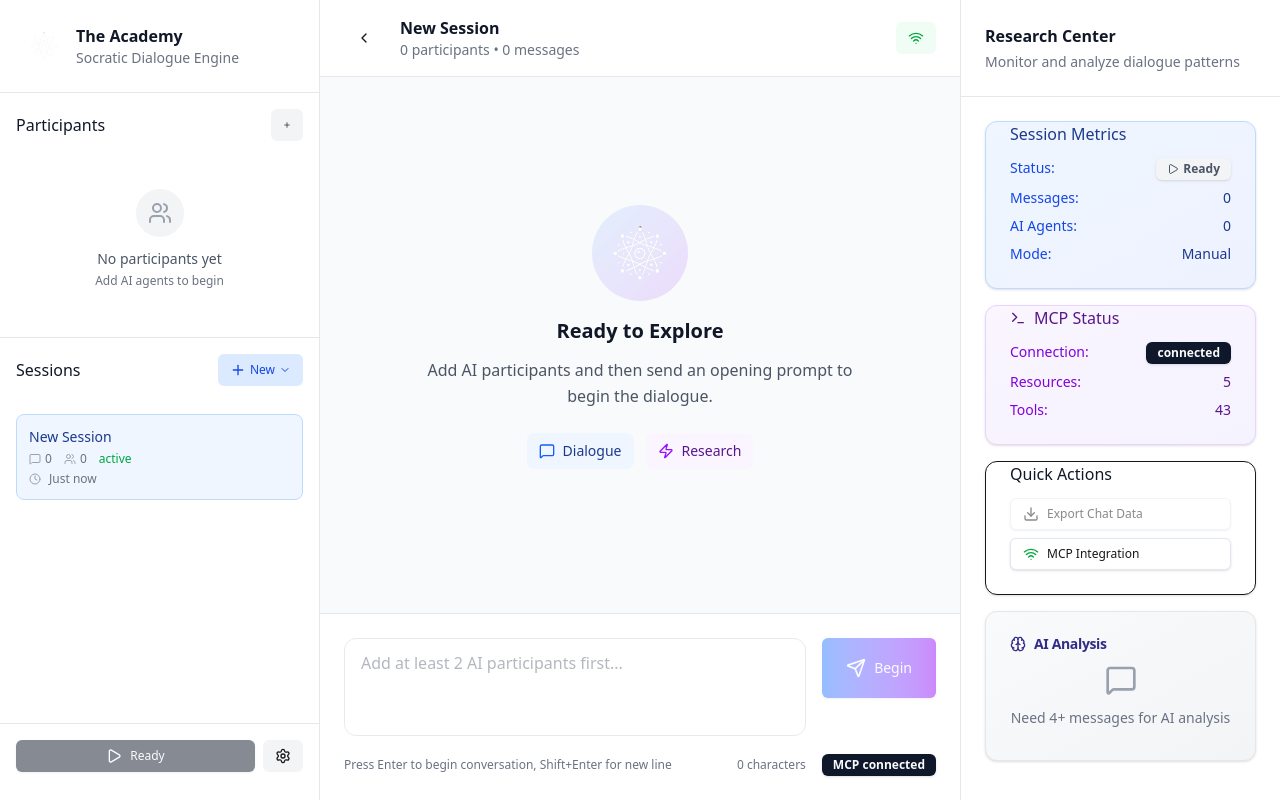
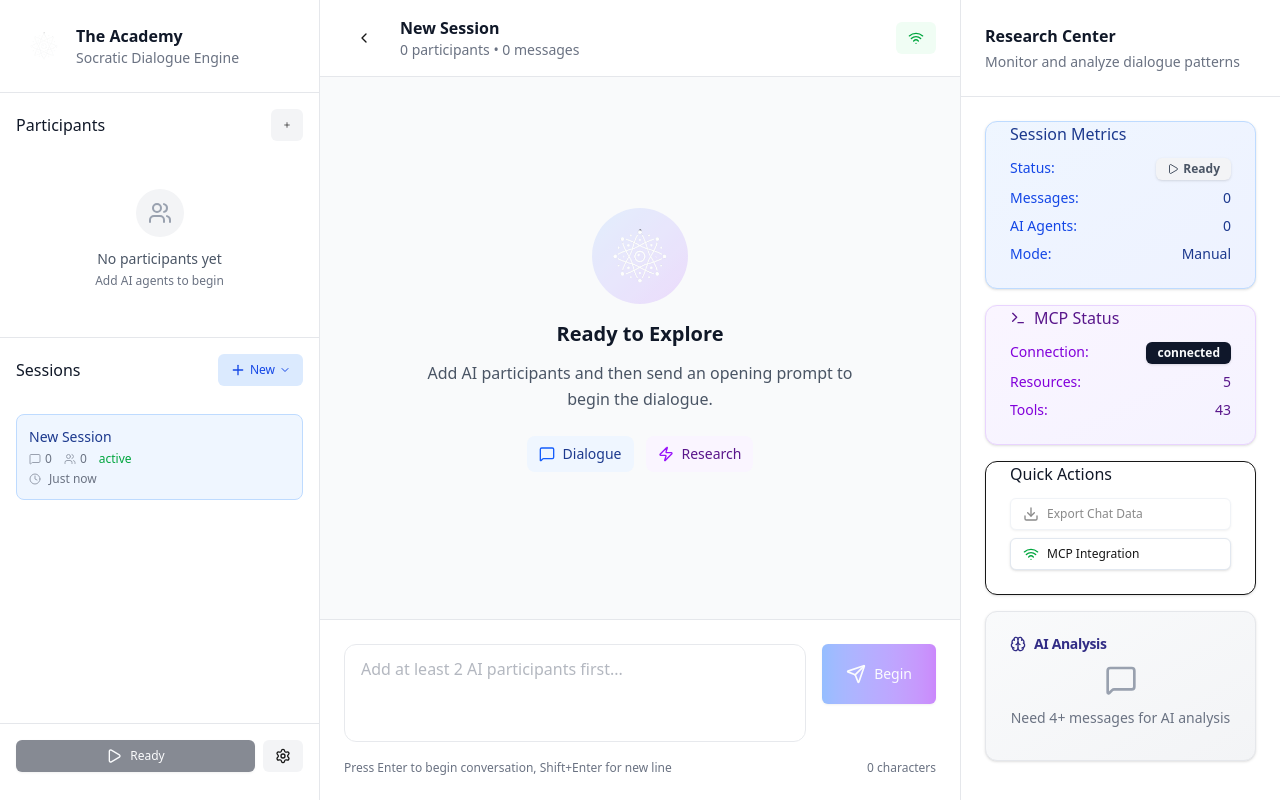
Before and after one commit to im-knots/the-academy, a Next.js app in the folder academy/: page / in a window 1280 px wide. Built offline with nearby package versions, Linux system fonts and the light colour scheme.

Commit message:
remove redundant MCP badge

```diff
--- a/academy/src/components/Chat/ChatInterface.tsx
+++ b/academy/src/components/Chat/ChatInterface.tsx
@@ -703,13 +703,6 @@ export function ChatInterface() {
                 <span>
                   {moderatorInput.length} characters
                 </span>
-                {mcp.isInitialized && (
-                  <div className="flex items-center gap-1">
-                    <Badge className={`text-xs ${getMCPStatusColor()}`}>
-                      MCP {mcp.connectionStatus}
-                    </Badge>
-                  </div>
-                )}
               </div>
             </div>
           </div>
```
